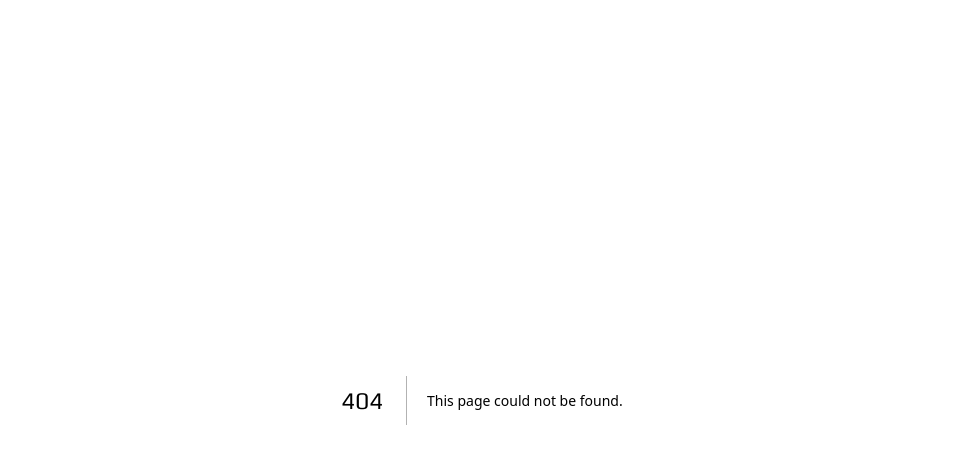
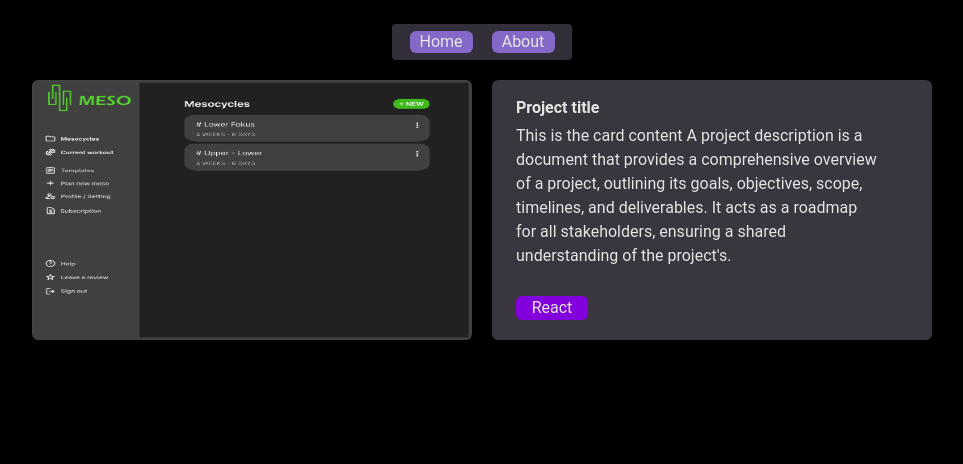
Before and after one commit to Stahelski/PortfolioPage, a Next.js app: page /NewProjectPage in a window 1280 px wide. Before the commit this address had no page. Shown: the top 464 px of the page, without its empty margins (158-1121 px from the left). Built offline with nearby package versions, Linux system fonts and the light colour scheme.

Commit message:
New project page added

```diff
--- a/src/app/NewHero/page.jsx
+++ b/src/app/NewHero/page.jsx
@@ -119,7 +119,7 @@ export default function NewHero() {
             >
               <img src="/Github.svg" alt="github logo" className="h-4.5"></img>
             </p>
-            {/* <p
+            <p
               className="cursor-pointer h-6 w-6 bg-blue-700 rounded-full flex justify-center items-center"
               href=""
               target="_blank"
@@ -130,23 +130,29 @@ export default function NewHero() {
                 alt="linkedIn logo"
                 className="h-4.5"
               ></img>
-            </p> */}
+            </p>
           </div>
 
           {/* Projects */}
-          <div className="row-start-4 col-start-6 col-end-10 ml-2 pr-2 bg-[#100f14] text-stone-200 rounded-md flex justify-end items-center">
+          <a
+            className="cursor-pointer row-start-4 col-start-6 col-end-10 ml-2 pr-2 bg-[#100f14] text-stone-200 rounded-md flex justify-end items-center hover:bg-[#282630]"
+            href="/NewProjectPage"
+          >
             Projects
-          </div>
+          </a>
 
           {/* About Box */}
           <div className="row-start-5 row-span-2 col-start-6 col-end-10 ml-2 flex items-center">
-            <div className="w-full h-[50%] bg-[#100f14] text-stone-200 rounded-md flex items-center pl-2">
+            <a
+              className="cursor-pointer w-full h-[50%] bg-[#100f14] text-stone-200 rounded-md flex items-center pl-2 hover:bg-[#282630]"
+              href="/aboutPage"
+            >
               About
-            </div>
+            </a>
           </div>
 
           {/* Tic Tac Toe */}
-          <div className="row-start-7 col-start-6 col-end-10 ml-2 pr-2 bg-[#100f14] text-stone-200 rounded-md flex justify-end items-center">
+          <div className="cursor-pointer row-start-7 col-start-6 col-end-10 ml-2 pr-2 bg-[#100f14] text-stone-200 rounded-md flex justify-end items-center hover:bg-[#282630]">
             Tick Tack Toe
           </div>
 
--- /dev/null
+++ b/src/app/NewProjectPage/page.jsx
@@ -0,0 +1,32 @@
+import React from "react";
+import Link from "next/link";
+import ProjectCard from "../components/molecules/ProjectCard";
+
+export default function NewProjectPage() {
+  return (
+    <div className="NewProjectPage bg-[#000000] min-h-screen max-w-9xl flex flex-col">
+      <div className="NPP-Navbar h-10 max-w-9xl pt-1 mt-5 flex justify-center items-center">
+        <div className="innerContainer h-full w-45 py-1 bg-[#332f3a] rounded-sm flex justify-around items-center">
+          <a
+            className="homeLink cursor-pointer bg-[#8469c8] text-stone-200 h-[80%] w-[35%] ml-2 rounded-md flex justify-center items-center hover:bg-[#8f74d1]"
+            href="/"
+          >
+            Home
+          </a>
+          <a
+            className="AboutLink cursor-pointer bg-[#8469c8] text-stone-200 h-[80%] w-[35%] mr-2 rounded-md flex justify-center items-center hover:bg-[#8f74d1]"
+            href="aboutPage"
+          >
+            About
+          </a>
+        </div>
+      </div>
+      <ProjectCard
+        image="/GymAppPage1.png"
+        title="Project title"
+        projectDescription="This is the card content A project description is a document that provides a comprehensive overview of a project, outlining its goals, objectives, scope, timelines, and deliverables. It acts as a roadmap for all stakeholders, ensuring a shared understanding of the project's."
+        teckLable="React"
+      />
+    </div>
+  );
+}
--- /dev/null
+++ b/src/app/components/molecules/ProjectCard.jsx
@@ -0,0 +1,22 @@
+import React from "react";
+
+export default function ProjectCard(props) {
+  return (
+    <div className="projectCardContainer h-65 min-w-full my-5 flex justify-center items-center">
+      <img
+        src={props.image}
+        alt={props.title}
+        className="Left h-full w-110 mx-2.5 bg-amber-50 rounded-md hover:border-2 border-blue-500"
+      />
+      <div className="Right h-full w-110 mx-2.5 rounded-md bg-[#39363f] text-stone-200">
+        <h2 className="h-6 w-full pl-6 mt-4 mb-1 font-bold">{props.title}</h2>
+        <p className="h-41 w-full pl-6 pr-13 mb-2">
+          {props.projectDescription}
+        </p>
+        <div className="w-18 h-6 ml-6 mb-4 rounded-md bg-purple-700 text-stone-200 flex justify-center items-center">
+          {props.teckLable}
+        </div>
+      </div>
+    </div>
+  );
+}
--- a/src/app/pricingPage/PriceNavbar.jsx
+++ /dev/null
@@ -1,40 +0,0 @@
-import Link from "next/link";
-
-export default function PricingNavbar() {
-  return (
-    <>
-      <div className="AboutNavbar z-[5] h-[7.8dvh] w-full flex justify-around items-center md:px-38">
-        <Link
-          href="/"
-          className="cursor-pointer text-md sm:text-3xl md:text-4xl xl:text-5xl"
-        >
-          FrontendForge
-        </Link>
-
-
-
-        <Link
-          href="/contactPage"
-          className="cursor-pointer text-md sm:text-2xl md:text-3xl xl:text-4xl"
-        >
-          Contact
-        </Link>
-        <Link
-          href="/aboutPage"
-          className="cursor-pointer text-md sm:text-2xl md:text-3xl xl:text-4xl"
-        >
-          About
-        </Link>
-
-        <a
-          href="https://github.com/Stahelski"
-          target="_blank"
-          rel="noopener noreferrer"
-          className="cursor-pointer text-md sm:text-2xl md:text-3xl xl:text-4xl"
-        >
-          Github
-        </a>
-      </div>
-    </>
-  );
-}
```
Also changed, not shown: src/app/pricingPage/page.jsx (deleted).
